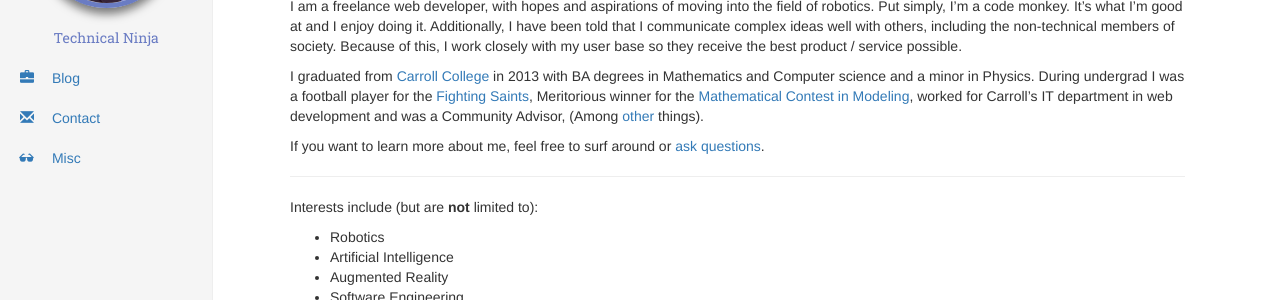
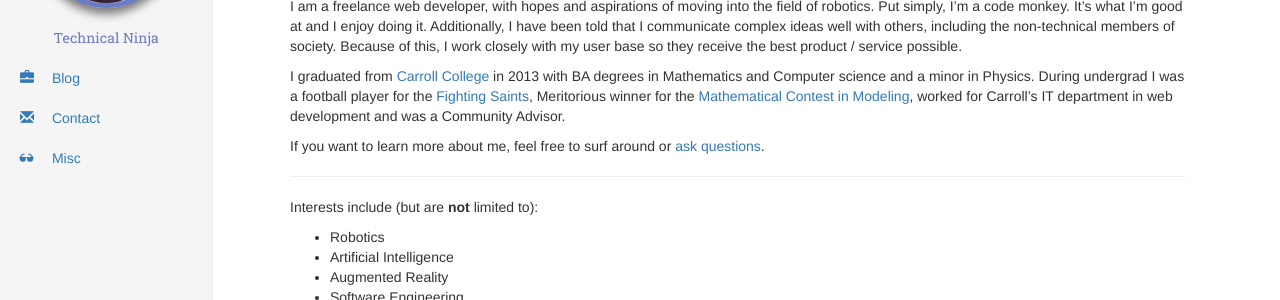
Before and after one commit to bign8/bign8.github.io, a Jekyll site: the page built from index.md, in a window 1280 px wide and 900 px high. Shown: the part 257-557 px from the top of the window. Built offline with Jekyll 4.4.1, drawn with Linux system fonts in a browser that asks for light colours.

Commit message:
Cleaning some parts of htmlproffer

```diff
--- a/_config.yml
+++ b/_config.yml
@@ -8,6 +8,7 @@
 exclude:
     - node_modules
     - gruntfile.js
+    - gulpfile.js
     - package.json
     - CNAME
     - README.md
--- a/_layouts/default.html
+++ b/_layouts/default.html
@@ -46,7 +46,7 @@
 						<a class="profile" href="/">
 							<h1>Nate Woods</h1>
 							<div class="face">
-								<img class="img-circle" src="/assets/img/n8-rnd.jpg">
+								<img class="img-circle" src="/assets/img/n8-rnd.jpg" alt="Nate Woods">
 							</div>
 							<p>Technical Ninja</p>
 						</a>
--- a/index.md
+++ b/index.md
@@ -11,7 +11,7 @@
 
 I am a freelance web developer, with hopes and aspirations of moving into the field of robotics.  Put simply, I'm a code monkey.  It's what I'm good at and I enjoy doing it.  Additionally, I have been told that I communicate complex ideas well with others, including the non-technical members of society.  Because of this, I work closely with my user base so they receive the best product / service possible.
 
-I graduated from [Carroll College](http://www.carroll.edu/) in 2013 with BA degrees in Mathematics and Computer science and a minor in Physics.  During undergrad I was a football player for the [Fighting Saints](http://www.carroll.edu/athletics/football/), Meritorious winner for the [Mathematical Contest in Modeling](http://www.comap.com/undergraduate/contests/), worked for Carroll's IT department in web development and was a Community Advisor, (Among [other](/about/) things).
+I graduated from [Carroll College](http://www.carroll.edu/) in 2013 with BA degrees in Mathematics and Computer science and a minor in Physics.  During undergrad I was a football player for the [Fighting Saints](http://www.carroll.edu/athletics/football/), Meritorious winner for the [Mathematical Contest in Modeling](http://www.comap.com/undergraduate/contests/), worked for Carroll's IT department in web development and was a Community Advisor.
 
 If you want to learn more about me, feel free to surf around or [ask questions](/contact/).
 
--- a/misc/cloud/index.html
+++ b/misc/cloud/index.html
@@ -34,7 +34,7 @@
 	{% for tag in site.tags %}
 		{% if tag | last | size > 0 %}
 			<li>
-				<a href="#tag" title="{{tag | last | size}} Post(s)" onClick="Cloud.print(event, 'tag', '{{ tag | first | capitalize }}')">{{ tag | first | capitalize }}</a>
+				<a href="javascript:void(0)" title="{{tag | last | size}} Post(s)" onClick="Cloud.print(event, 'tag', '{{ tag | first | capitalize }}')">{{ tag | first | capitalize }}</a>
 				<small>({{tag | last | size}} Post(s))</small>
 			</li>
 		{% endif %}
@@ -42,7 +42,7 @@
 	{% for category in site.categories %}
 		{% if category | last | size > 0 %}
 			<li>
-				<a href="#category" title="{{category | last | size}} Post(s)" onClick="Cloud.print(event, 'cat', '{{ category | first | capitalize }}')">{{ category | first | capitalize }}</a>
+				<a href="javascript:void(0)" title="{{category | last | size}} Post(s)" onClick="Cloud.print(event, 'cat', '{{ category | first | capitalize }}')">{{ category | first | capitalize }}</a>
 				<small>({{category | last | size}} Post(s))</small>
 			</li>
 		{% endif %}
```
Also changed, not shown: contact.md (+1 -1 lines), README.md.
